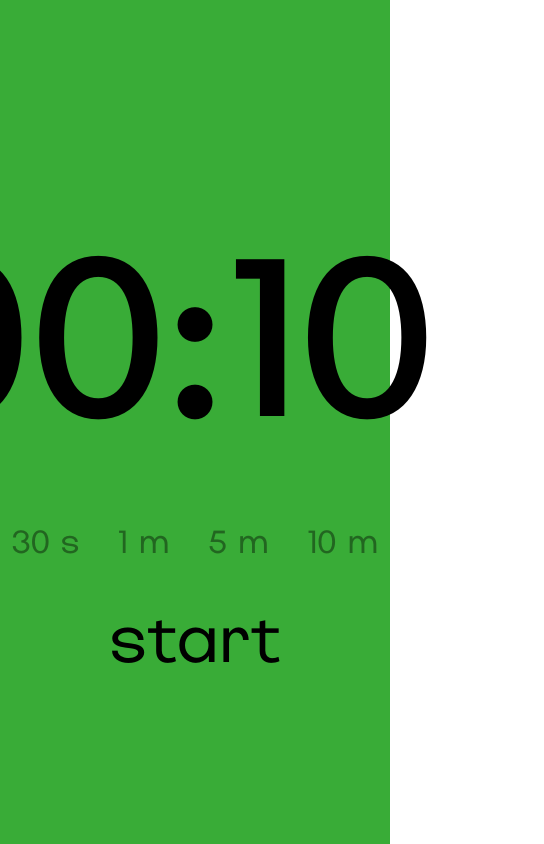
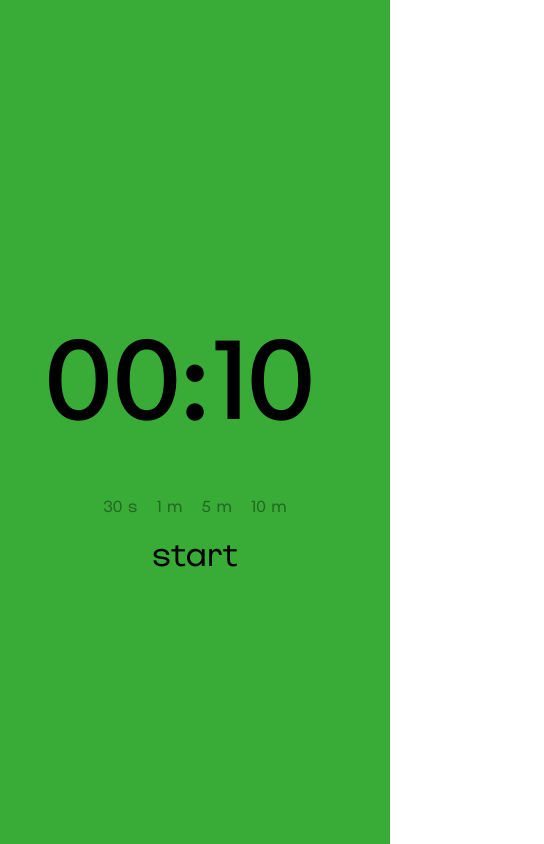
Before and after one commit to marecektn/tajmer, a React (Create React App) app: page / in a window 390 px wide. Shown: the whole page, 544 px wide, since content can reach past the window. Built offline with nearby package versions, Linux system fonts and the light colour scheme.

Commit message:
responsive

```diff
--- a/src/index.css
+++ b/src/index.css
@@ -23,6 +23,28 @@
 }
 
 
+html, body {
+  font-size: 18px;
+}
+
+@media only screen and (max-width: 800px) {
+  html, body {
+    font-size: 12px;
+  }
+}
+
+@media only screen and (max-width: 600px) {
+  html, body {
+    font-size: 10px;
+  }
+}
+
+@media only screen and (max-width: 400px) {
+  html, body {
+    font-size: 8px;
+  }
+}
+
 body, button {
   margin: 0;
   font-family: 'SlidoSans', -apple-system, BlinkMacSystemFont, 'Segoe UI', 'Roboto', 'Oxygen',
```
